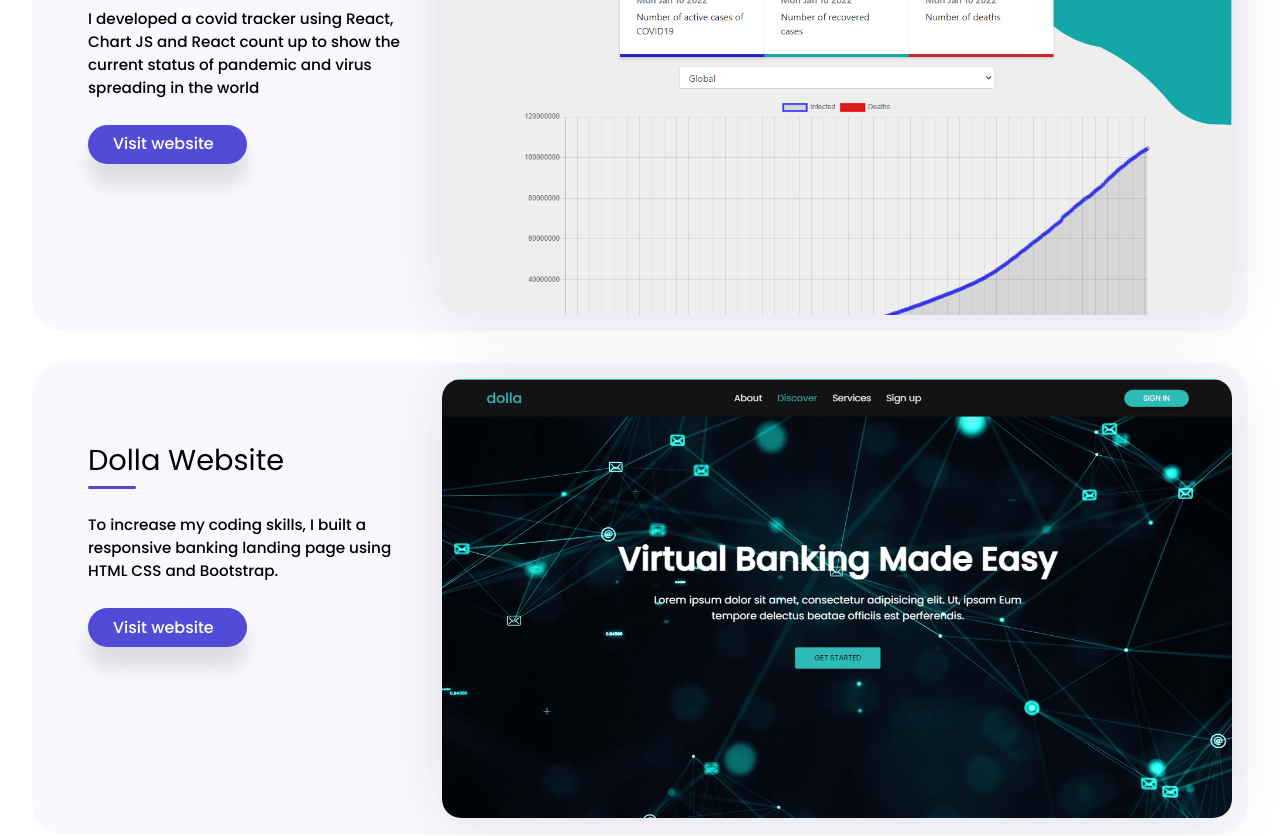
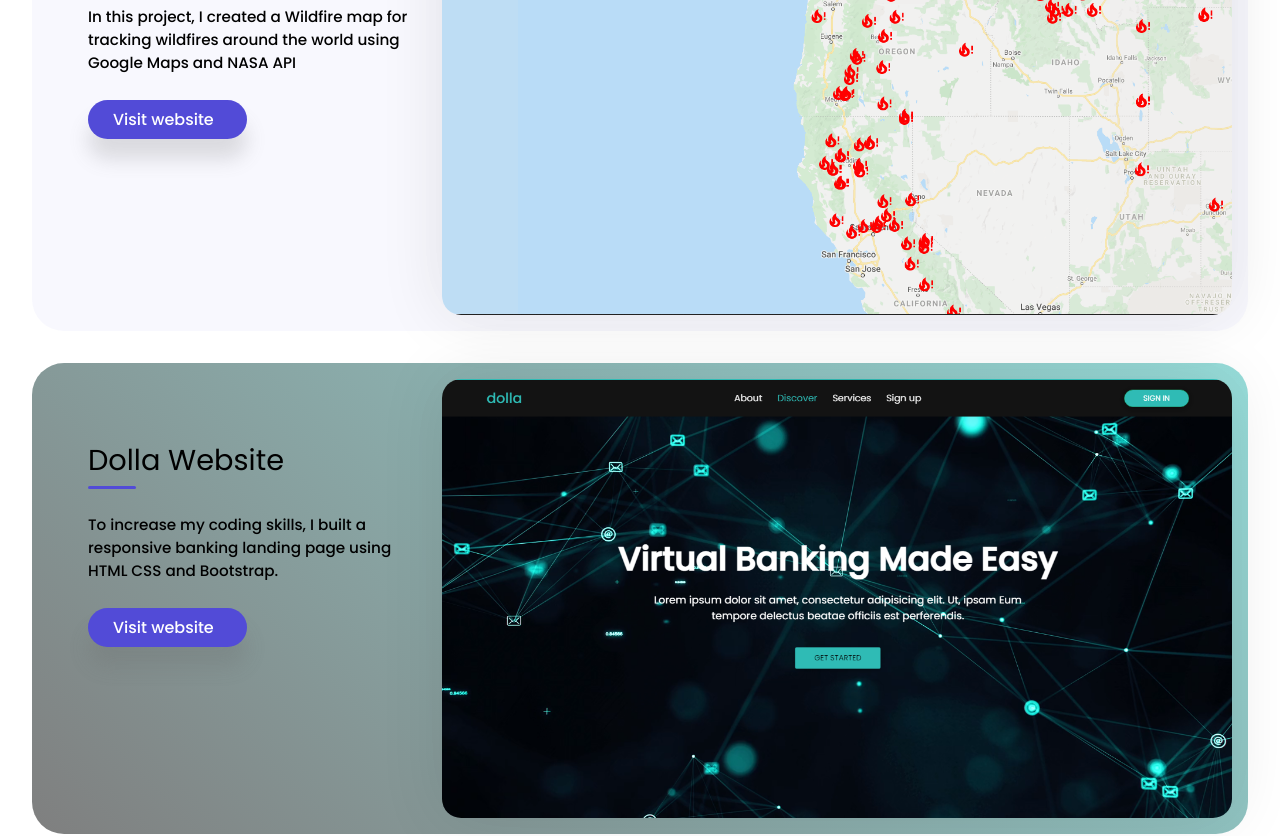
Before and after one commit to devkhaldi/portfolio, a React (Create React App) app: page /portfolio in a window 1280 px wide. Shown: the part 2620-3456 px from the top of the page. Built offline with nearby package versions, Linux system fonts and the light colour scheme.

Commit message:
organize portfolio projects

```diff
--- a/src/components/Project.css
+++ b/src/components/Project.css
@@ -209,7 +209,47 @@
     rgba(61, 28, 64, 1) 100%
   );
 }
+
 .dark-mode .project:nth-child(4) {
+  /* ff 3.6+ */
+  background: -moz-linear-gradient(
+    45deg,
+    rgba(5, 60, 60, 0.5) 0%,
+    rgba(10, 114, 114, 0.521) 100%
+  );
+
+  /* safari 5.1+,chrome 10+ */
+  background: -webkit-linear-gradient(
+    45deg,
+    rgba(5, 60, 60, 0.5) 0%,
+    rgba(10, 114, 114, 0.521) 100%
+  );
+
+  /* opera 11.10+ */
+  background: -o-linear-gradient(
+    45deg,
+    rgba(5, 60, 60, 0.5) 0%,
+    rgba(10, 114, 114, 0.521) 100%
+  );
+
+  /* ie 6-9 */
+  filter: progid:DXImageTransform.Microsoft.gradient( startColorstr='#15A7A7', endColorstr='#288585', GradientType=1 );
+
+  /* ie 10+ */
+  background: -ms-linear-gradient(
+    45deg,
+    rgba(5, 60, 60, 0.5) 0%,
+    rgba(10, 114, 114, 0.521) 100%
+  );
+
+  /* global 94%+ browsers support */
+  background: linear-gradient(
+    45deg,
+    rgba(5, 60, 60, 0.5) 0%,
+    rgba(10, 114, 114, 0.521) 100%
+  );
+}
+.dark-mode .project:nth-child(5) {
   /* ff 3.6+ */
   background: -moz-linear-gradient(
     45deg,
@@ -248,51 +288,47 @@
     rgba(235, 19, 19, 0.5) 100%
   );
 }
-.dark-mode .project:nth-child(5) {
+.project:nth-child(6) {
   /* ff 3.6+ */
   background: -moz-linear-gradient(
     45deg,
-    rgba(5, 60, 60, 0.5) 0%,
-    rgba(10, 114, 114, 0.521) 100%
+    rgba(0, 0, 0, 0.5) 0%,
+    rgba(47, 187, 181, 0.5) 100%
   );
 
   /* safari 5.1+,chrome 10+ */
   background: -webkit-linear-gradient(
     45deg,
-    rgba(5, 60, 60, 0.5) 0%,
-    rgba(10, 114, 114, 0.521) 100%
+    rgba(0, 0, 0, 0.5) 0%,
+    rgba(47, 187, 181, 0.5) 100%
   );
 
   /* opera 11.10+ */
   background: -o-linear-gradient(
     45deg,
-    rgba(5, 60, 60, 0.5) 0%,
-    rgba(10, 114, 114, 0.521) 100%
+    rgba(0, 0, 0, 0.5) 0%,
+    rgba(47, 187, 181, 0.5) 100%
   );
 
   /* ie 6-9 */
-  filter: progid:DXImageTransform.Microsoft.gradient( startColorstr='#15A7A7', endColorstr='#288585', GradientType=1 );
+  filter: progid:DXImageTransform.Microsoft.gradient( startColorstr='#2FBBB5', endColorstr='#000000', GradientType=1 );
 
   /* ie 10+ */
   background: -ms-linear-gradient(
     45deg,
-    rgba(5, 60, 60, 0.5) 0%,
-    rgba(10, 114, 114, 0.521) 100%
+    rgba(0, 0, 0, 0.5) 0%,
+    rgba(47, 187, 181, 0.5) 100%
   );
 
   /* global 94%+ browsers support */
   background: linear-gradient(
     45deg,
-    rgba(5, 60, 60, 0.5) 0%,
-    rgba(10, 114, 114, 0.521) 100%
+    rgba(0, 0, 0, 0.5) 0%,
+    rgba(47, 187, 181, 0.5) 100%
   );
 }
 
-.dark-mode .project:nth-child(1) p,
-.dark-mode .project:nth-child(1) a,
-.dark-mode .project:nth-child(2) p,
-.dark-mode .project:nth-child(3) p,
-.dark-mode .project:nth-child(4) p,
-.dark-mode .project:nth-child(5) p {
+.dark-mode .project p,
+.dark-mode .project:nth-child(1) a {
   color: white;
 }
--- a/src/portfolio/Projects.js
+++ b/src/portfolio/Projects.js
@@ -61,8 +61,19 @@ const projects = [
     description:
       "I Created clone landing page for SoundTrap website using HTML CSS flexbox grid and JavaScript, this landing page is compatible for all types of devices and screens",
   },
+
   {
     id: 4,
+    title: "Covid Tracker",
+    miniImage: covidTracker,
+    mainImage: covidTracker,
+    url: "https://covid-tracker-khaldi.netlify.app/",
+    sourceCode: "https://github.com/devkhaldi/Corona-Tracker",
+    description:
+      "I developed a covid tracker using React, Chart JS and React count up to show the current status of pandemic and virus spreading in the world",
+  },
+  {
+    id: 5,
     title: "Wildfires Map",
     miniImage: wildfiremap,
     mainImage: wildfiremap,
@@ -70,16 +81,6 @@ const projects = [
     sourceCode: "https://github.com/devkhaldi/wildfire-map",
     description:
       "In this project, I created a Wildfire map for tracking wildfires around the world using Google Maps and NASA API",
-  },
-  {
-    id: 5,
-    title: "Covid Tracker",
-    miniImage: covidTracker,
-    mainImage: covidTracker,
-    url: "https://covid-tracker-khaldi.netlify.app/",
-    sourceCode: "https://github.com/devkhaldi/Corona-Tracker",
-    description:
-      "I developed a covid tracker using React, Chart JS and React count up to show the current status of pandemic and virus spreading in the world",
   },
   {
     id: 6,
```
